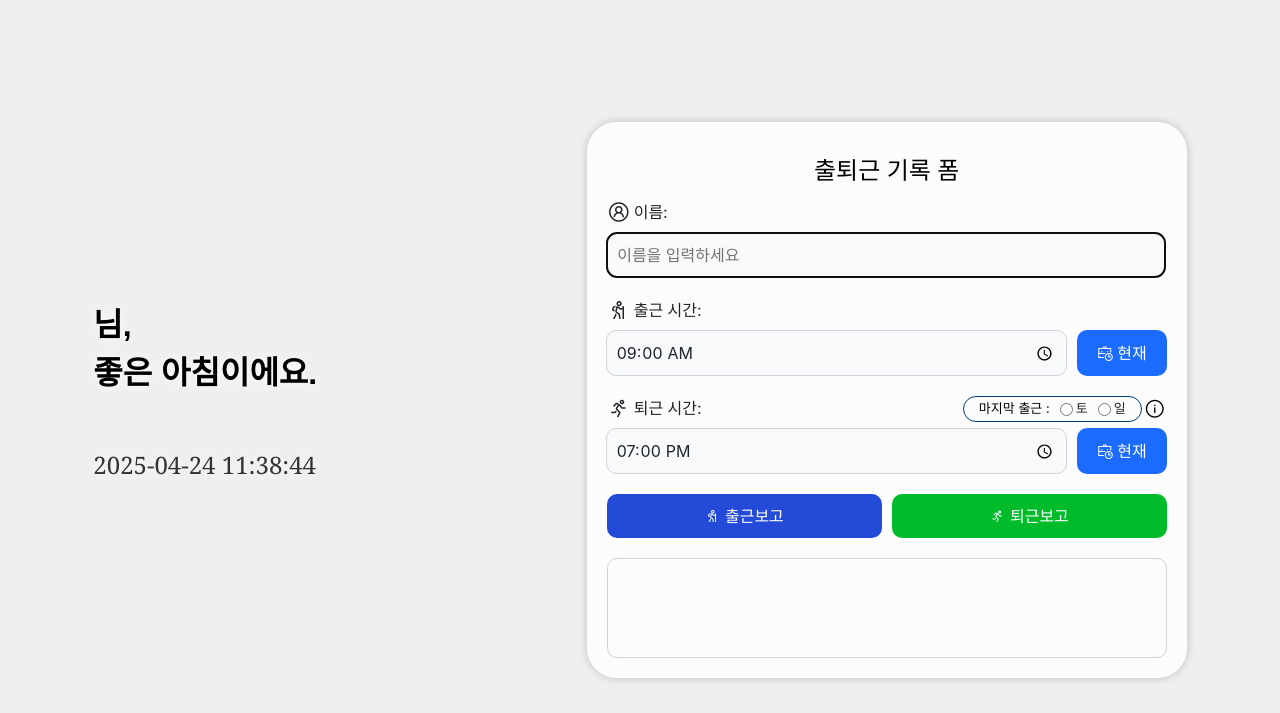
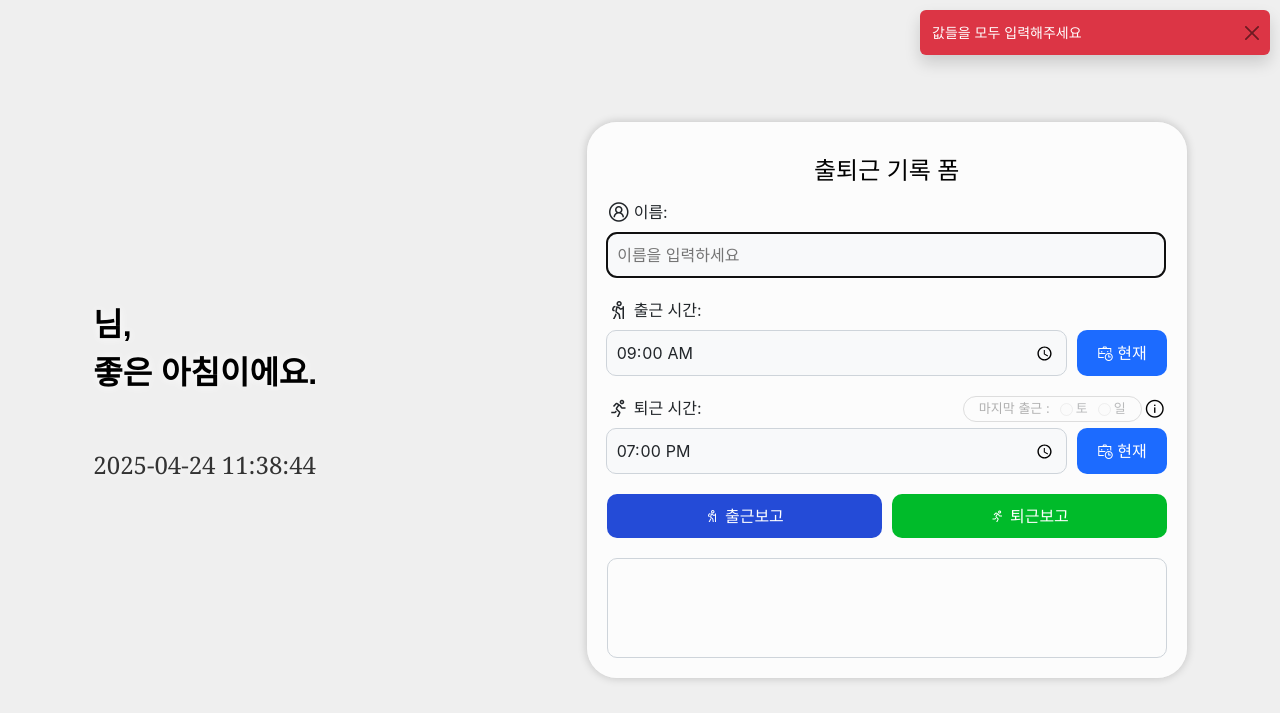
Before and after one commit to skythoth/commute_report, a plain HTML site: page index.html in a window 1280 px wide. Both pictures are taken after a click on the button "출근보고". Shown: the top 713 px of the page. Drawn offline with nearby package versions, Linux system fonts and the light colour scheme; a web font is replaced by a local one.

Commit message:
✨ 모듈화 누락 추가: 버튼 바인딩 추가, 토스트 메시지 통합, 주말 체크박스 상태 업데이트

```diff
--- a/assets/js/main.js
+++ b/assets/js/main.js
@@ -1,25 +1,28 @@
 
 import { initThemeFromSystemOrStorage } from './modules/theme.js';
 import { initClock, initGreetingTyping, startGreetingUpdater } from './modules/clock.js';
-import { initFormData } from './modules/form.js';
+import { initFormData, bindNowButtons } from './modules/form.js';
 import { initReportHandlers } from './modules/report.js';
 import { initBackground } from './modules/background.js';
 import { initSettings } from './modules/settings.js';
-import { observeDateChange } from './modules/utils.js';
+import { updateWeekendCheckboxState, observeDateChange } from './modules/utils.js';
 import { initSettingButtonToggle } from './modules/settings.js';
 
 document.addEventListener("DOMContentLoaded", () => {
   initThemeFromSystemOrStorage();
   initFormData();
+  bindNowButtons();
   initClock();
   initGreetingTyping();
   startGreetingUpdater();
   initReportHandlers();
   initBackground();
   initSettings();
+  updateWeekendCheckboxState();
   observeDateChange(() => {
     console.log("날짜 변경 감지됨. 설정 갱신");
     initSettings(); // 투명도/시계 설정 다시 적용
+    updateWeekendCheckboxState();
   });
   initSettingButtonToggle();
 });
--- a/assets/js/modules/form.js
+++ b/assets/js/modules/form.js
@@ -48,3 +48,16 @@ export function validationCheck() {
 function padZero(num) {
   return num < 10 ? "0" + num : num;
 }
+
+export function bindNowButtons() {
+  const btnStart = document.getElementById("fillStartTime");
+  const btnEnd = document.getElementById("fillEndTime");
+
+  if (btnStart) {
+    btnStart.addEventListener("click", () => fillCurrentTime("startTime"));
+  }
+
+  if (btnEnd) {
+    btnEnd.addEventListener("click", () => fillCurrentTime("endTime"));
+  }
+}
--- a/assets/js/modules/report.js
+++ b/assets/js/modules/report.js
@@ -2,7 +2,7 @@
 // Report module
 
 import { validationCheck } from './form.js';
-import { getFormattedDateTime, showValidationToast, copyToClipboard, showCopyToast, padZero } from './utils.js';
+import { getFormattedDateTime, copyToClipboard, showToast, padZero } from './utils.js';
 
 export function initReportHandlers() {
   document.addEventListener("submitReport", (e) => {
@@ -12,7 +12,7 @@ export function initReportHandlers() {
     const endTime = document.getElementById("endTime")?.value;
 
     if (!validationCheck()) {
-      showValidationToast();
+      showToast("값들을 모두 입력해주세요", "danger");
       return;
     }
 
@@ -48,8 +48,10 @@ export function renderReport(name, type, startTime, endTime, startDate, endDate)
   ? `${name} 출근 보고드립니다.\n-퇴근 ${getFormattedDateTime(endDate, endTime)}\n-출근 ${getFormattedDateTime(startDate, startTime)}`
   : `${name} 퇴근 보고드립니다.\n-출근 ${getFormattedDateTime(startDate, startTime)}\n-퇴근 ${getFormattedDateTime(endDate, endTime)}`;
 
+
   report.textContent = lines;
   report.className = type;
+  report.innerHTML = lines.replace(/\n/g, "<br>");
 
   localStorage.setItem("commuteName", name);
   localStorage.setItem("commuteStartTime", startTime);
@@ -57,7 +59,7 @@ export function renderReport(name, type, startTime, endTime, startDate, endDate)
 
   saveCommuteLog(type, startTime, endTime);
   copyToClipboard();
-  showCopyToast();
+  showToast("클립보드에 복사되었어요");
 }
 
 function saveCommuteLog(type, startTime, endTime) {
--- a/assets/js/modules/utils.js
+++ b/assets/js/modules/utils.js
@@ -14,13 +14,19 @@ export function getFormattedDateTime(date, time) {
   return `${padZero(date.getMonth()+1)}월 ${padZero(date.getDate())}일(${getWeekday(date.getDay())}) ${h}시 ${m}분`;
 }
 
-export function showValidationToast() {
-  const toast = bootstrap.Toast.getOrCreateInstance(document.getElementById('validationToast'));
-  toast.show();
-}
+export function showToast(message, type = "primary") {
+  const toastEl = document.getElementById("globalToast");
+  const toastMsg = document.getElementById("globalToastMessage");
 
-export function showCopyToast() {
-  const toast = bootstrap.Toast.getOrCreateInstance(document.getElementById('clipboardToast'));
+  if (!toastEl || !toastMsg) return;
+
+  // 스타일 변경
+  toastEl.className = `toast align-items-center text-bg-${type} border-0`;
+
+  // 메시지 삽입
+  toastMsg.textContent = message;
+
+  const toast = bootstrap.Toast.getOrCreateInstance(toastEl);
   toast.show();
 }
 
@@ -44,6 +50,19 @@ export function clearError() {
   document.getElementById('bgFileInput').classList.remove('is-invalid');
 }
 
+export function updateWeekendCheckboxState() {
+  const today = new Date().getDay(); // 0 = 일, 1 = 월, 2 = 화
+  const showWeekend = today === 0 || today === 1 || today === 2;
+
+  const weekendCheck = document.getElementById("weekendCheck");
+  const chkSat = document.getElementById("chk_saturday");
+  const chkSun = document.getElementById("chk_sunday");
+
+  if (weekendCheck) weekendCheck.classList.toggle("disabled", !showWeekend);
+  if (chkSat) chkSat.disabled = !showWeekend;
+  if (chkSun) chkSun.disabled = !showWeekend;
+}
+
 export function observeDateChange(callback) {
   let last = new Date().toDateString();
   setInterval(() => {
```
Also changed, not shown: assets/js/modules/util.js (added, +12 -0 lines), index.html (+1 -1 lines).
